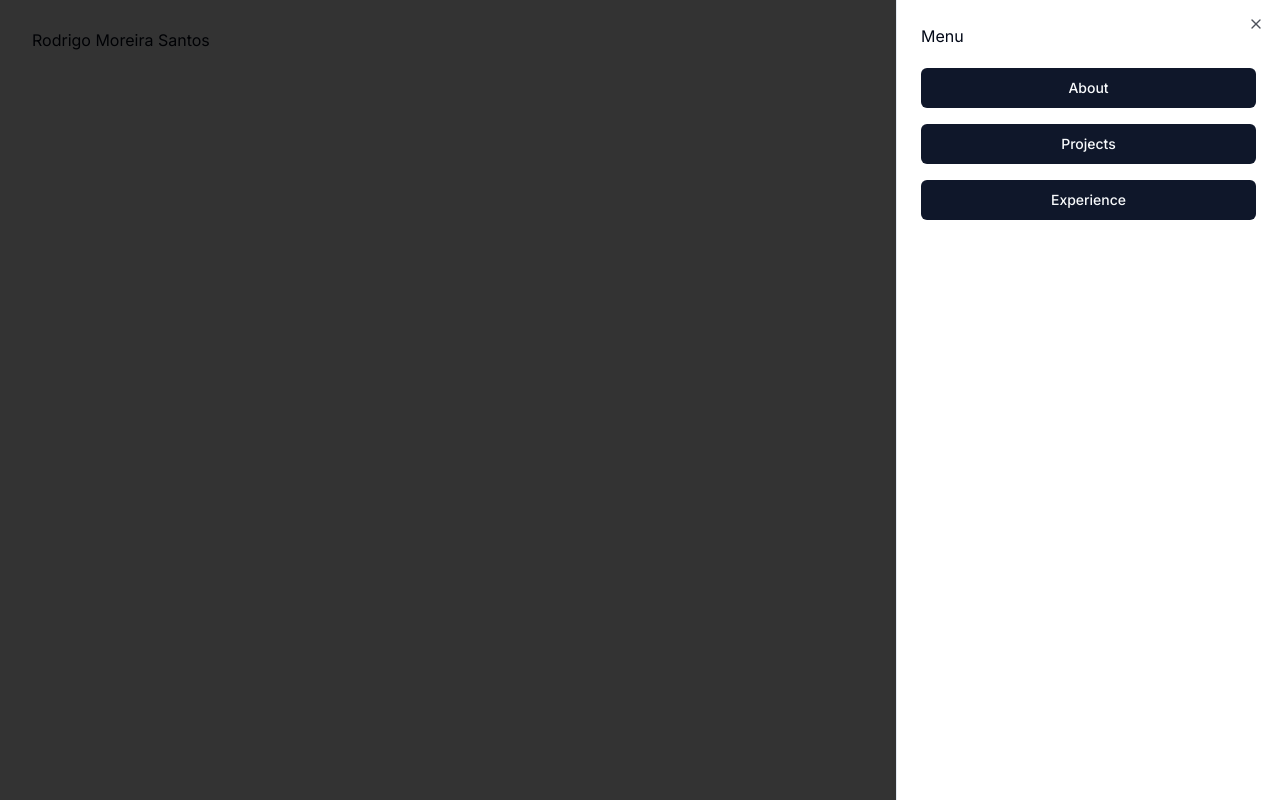
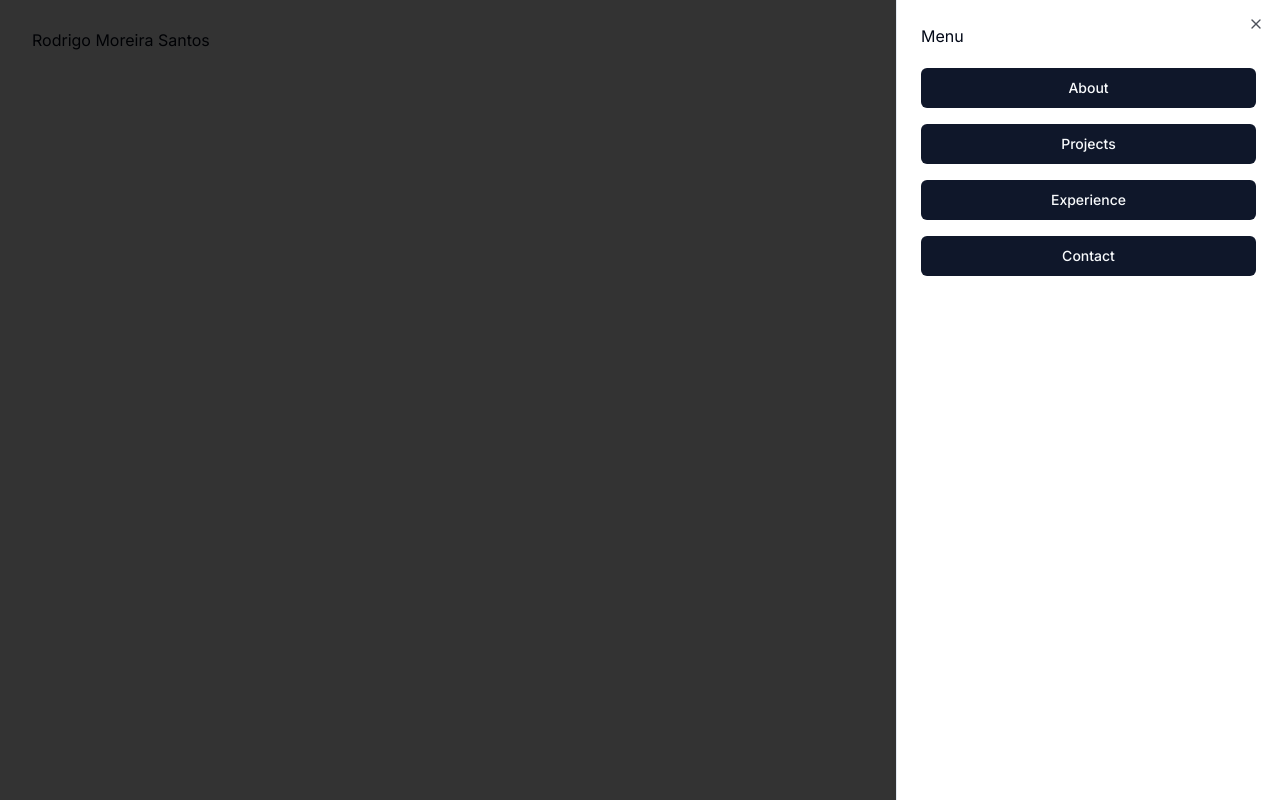
Before and after one commit to rodrigomoreirasantos/portfolio, a Next.js app: page / in a window 1280 px wide. Both pictures are taken after a click on the button 1219 px from the left and 40 px from the top of the page. Built offline with nearby package versions, Linux system fonts and the light colour scheme.

Commit message:
feat: add Contact button on Menu

```diff
--- a/app/components/menu.tsx
+++ b/app/components/menu.tsx
@@ -39,7 +39,11 @@ const Menu = () => {
             </SheetClose>
           </Link>
 
-          {/* <Button className="w-full">Contact</Button> */}
+          <Link href="#Contact">
+            <SheetClose asChild>
+              <Button className="w-full">Contact</Button>
+            </SheetClose>
+          </Link>
         </div>
       </SheetContent>
     </Sheet>
```
